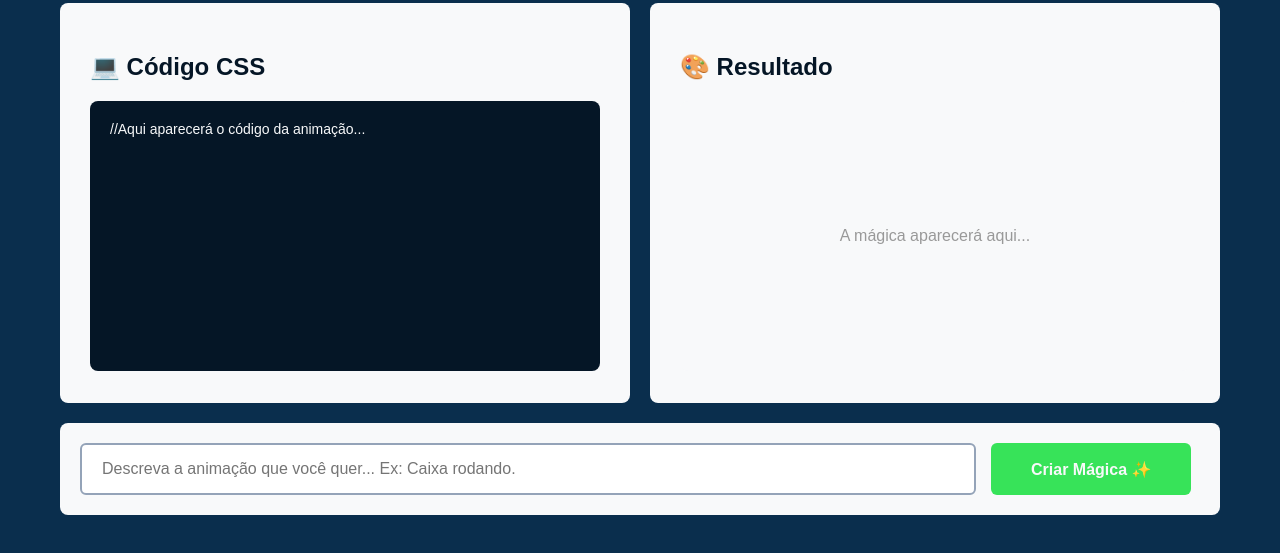
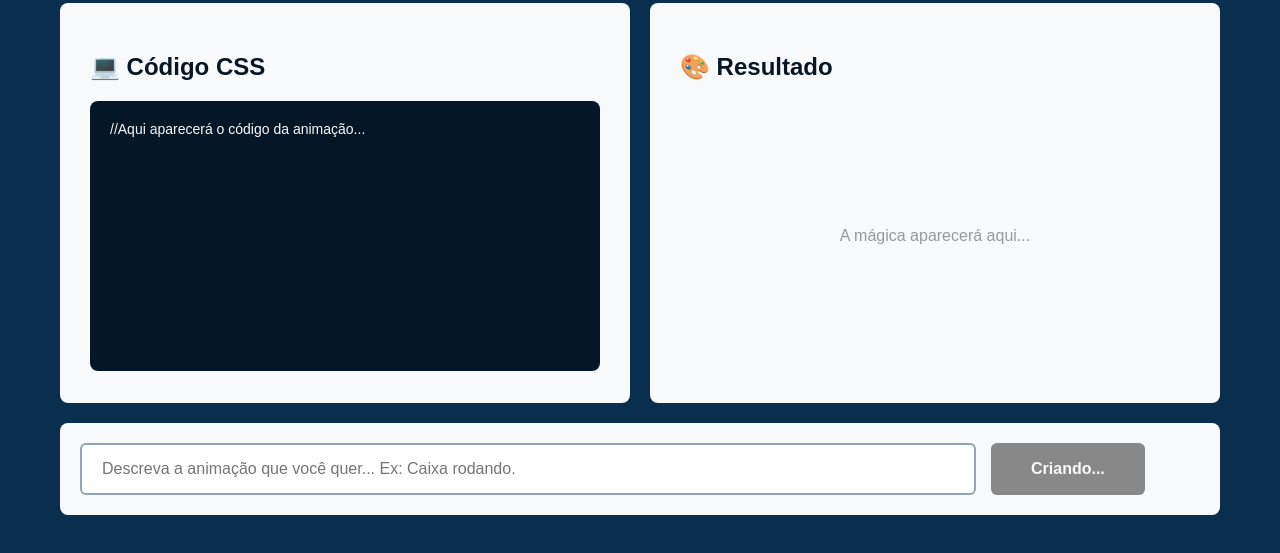
Before and after one commit to gabrielsants7/CURSO-DEVCLUB, a plain HTML site: page index.html in a window 1280 px wide. Both pictures are taken after a click on the button "Criar Mágica ✨". Shown: the part 107-660 px from the top of the page. Drawn offline with Linux system fonts and the light colour scheme; no server answers.

Commit message:
Finalizado.[C

```diff
--- a/index.html
+++ b/index.html
@@ -26,7 +26,7 @@
 
     <section class="sessao-menor">
         <input class="input-animacao" placeholder="Descreva a animação que você quer... Ex: Caixa rodando.">
-        <button class="botao-magica"  onclick="cliqueiNoBotao()">Criar Mágica ✨</button>
+        <button onclick="cliqueiNoBotao()" class="botao-magica">Criar Mágica ✨</button>
     </section>
 
 </body>
--- a/scripts.js
+++ b/scripts.js
@@ -23,6 +23,12 @@ async function cliqueiNoBotao(){
     let codigo = document.querySelector(".area-codigo")
     let areaResultado = document.querySelector(".area-resultado")
 
+    let botao = document.querySelector(".botao-magica")
+
+    botao.disabled = true;
+    botao.textContent = "Criando..."
+    botao.style.background = '#888888'
+
     //fetch - 1)O endereço 2)configurações 3) os dados
     //JSON - O formato de dados que usamos na internet
 
@@ -43,6 +49,10 @@ async function cliqueiNoBotao(){
 
     document.head.insertAdjacentHTML('beforeend', "<style>" + info.style +"</style>")
 
+    botao.disabled = false;
+    botao.textContent = "Criar Mágica ✨"
+    botao.style.background = '#37E359'
+
 }
 
  //let button = document.querySelector(".botao-magica")
```
